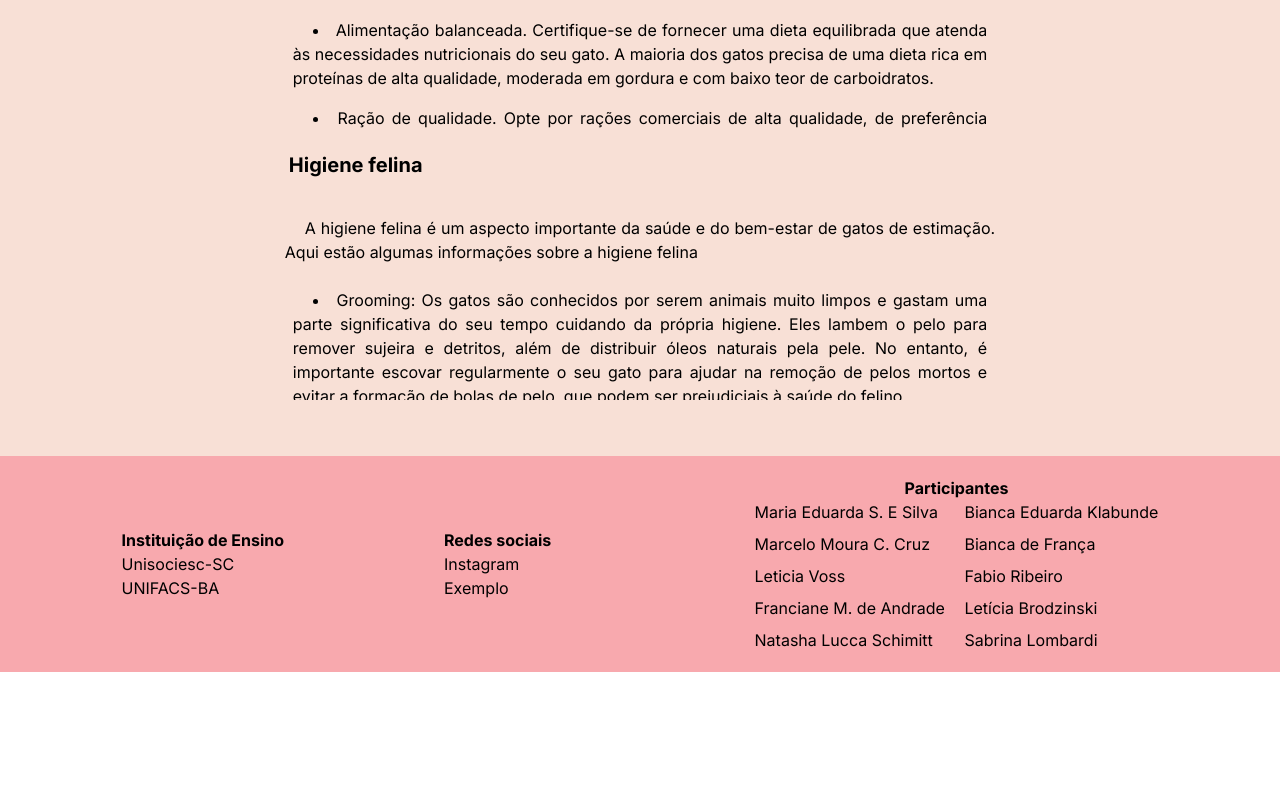
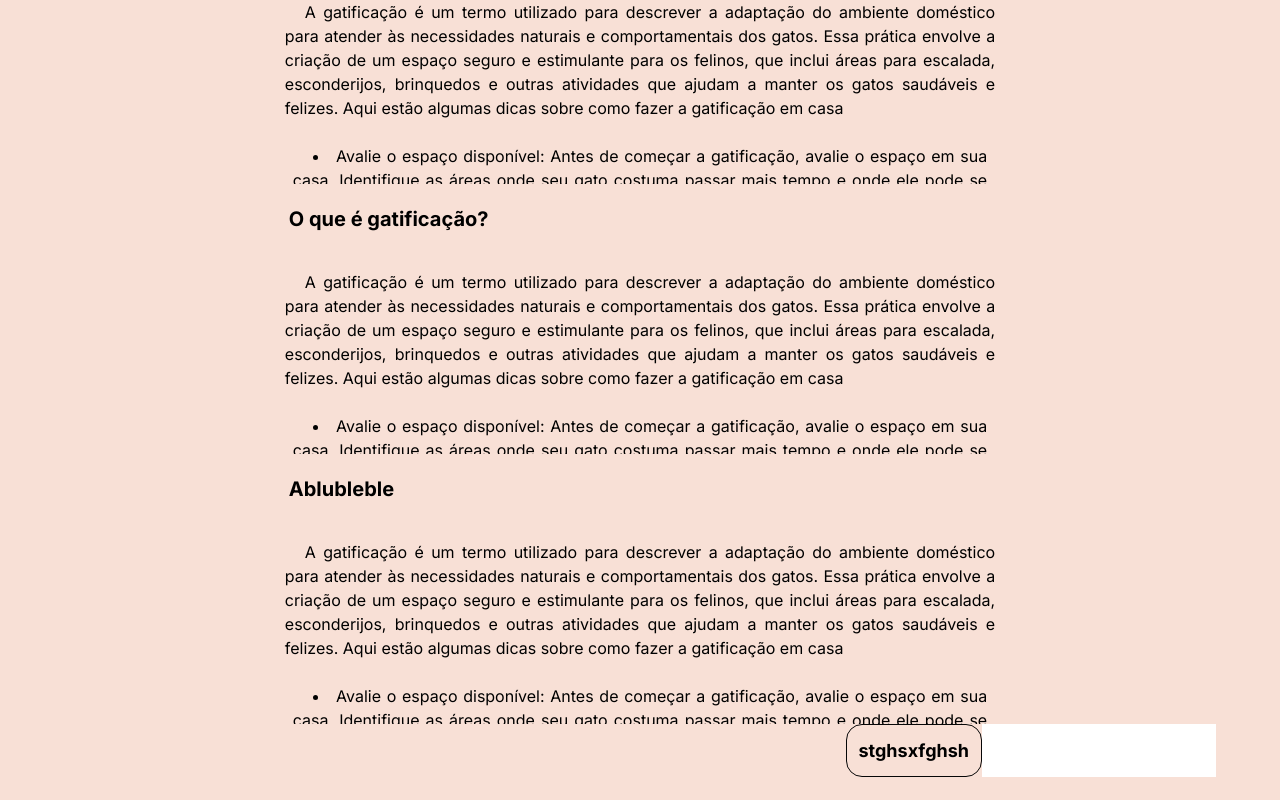
Before and after one commit to PatryckDiasDelfes/next.page-d-3, a Next.js app: page / in a window 1280 px wide. Shown: the part 940-1740 px from the top of the page. Before the commit the page ends 1612 px from the top, so only its background shows below. Built offline with nearby package versions, Linux system fonts and the light colour scheme.

Commit message:
MEU Deus

```diff
--- /dev/null
+++ b/app/components/floatingButton.tsx
@@ -0,0 +1,18 @@
+
+
+
+export default function FloatingButton () {
+    return (
+
+      <section className="flex justify-end pr-16">
+
+        <button className="font-bold text-[18px] border p-3 border-[#070707] border-solid rounded-2xl">
+            stghsxfghsh
+        </button>
+
+        <input type="text" />
+
+      </section>
+
+    )
+  }
--- a/app/components/postList.tsx
+++ b/app/components/postList.tsx
@@ -1,30 +1,134 @@
+'use client'
+
+import { useState } from "react"
 import PostProp from "./postProp"
+import floatingButton from "./floatingButton"
+import FloatingButton from "./floatingButton"
 
 export default function PostList() {
-  return (
-    <>
 
-      <section className="bg-[#F2C1AE] bg-opacity-50  pb-14">
+  interface IPost {
+    title:string,
+    text:string,
+    items:string[]
+  }
 
-        <div className="flex flex-col items-center">
+  const [groupPost, setGroupPost] = useState ( [
+    {
+      title:"O que é gatificação?",
 
-          <PostProp
-            title="O que é gatificação?"
+      text:"A gatificação é um termo utilizado para descrever a adaptação do ambiente doméstico para atender às necessidades naturais e comportamentais dos gatos. Essa prática envolve a criação de um espaço seguro e estimulante para os felinos, que inclui áreas para escalada, esconderijos, brinquedos e outras atividades que ajudam a manter os gatos saudáveis e felizes. Aqui estão algumas dicas sobre como fazer a gatificação em casa",
 
-            text="A gatificação é um termo utilizado para descrever a adaptação do ambiente doméstico para atender às necessidades naturais e comportamentais dos gatos. Essa prática envolve a criação de um espaço seguro e estimulante para os felinos, que inclui áreas para escalada, esconderijos, brinquedos e outras atividades que ajudam a manter os gatos saudáveis e felizes. Aqui estão algumas dicas sobre como fazer a gatificação em casa"
-
-            items={[
+      items:[
               "Avalie o espaço disponível: Antes de começar a gatificação, avalie o espaço em sua casa. Identifique as áreas onde seu gato costuma passar mais tempo e onde ele pode se beneficiar de atividades como escalada e exploração.",
               "Crie áreas de escalada: Gatos adoram escalar. Instale prateleiras, postes de arranhar, árvores de gato e outros objetos que permitam que eles subam e se exercitem verticalmente. Certifique-se de que essas estruturas sejam seguras e estáveis.",
               "Forneça esconderijos: Gatos também gostam de se esconder e se aconchegar em lugares aconchegantes. Coloque caixas, cestas, tocas e almofadas em locais estratégicos para que seu gato tenha lugares onde se sentir seguro.",
               "Use brinquedos interativos: Brinquedos que estimulam a mente do gato, como bolinhas, varinhas com penas e jogos de tabuleiro para gatos, são ótimos para mantê-los mentalmente ativos. Certifique-se de trocar os brinquedos regularmente para evitar que seu gato se entedie.",
               "Crie áreas de observação: Gatos adoram observar o mundo ao seu redor. Posicione prateleiras perto de janelas para que seu gato possa ver a atividade lá fora. Isso também permite que eles tomem sol, o que é benéfico para sua saúde.",
               "Plante grama de gato: Muitos gatos gostam de mastigar grama, que pode ajudar na digestão. Considere a possibilidade de cultivar grama de gato em vasos dentro de casa para que seu felino tenha acesso a ela."
-            ]}
+            ]
+    },
+    {
+      title:"O que é gatificação?",
 
+      text:"A gatificação é um termo utilizado para descrever a adaptação do ambiente doméstico para atender às necessidades naturais e comportamentais dos gatos. Essa prática envolve a criação de um espaço seguro e estimulante para os felinos, que inclui áreas para escalada, esconderijos, brinquedos e outras atividades que ajudam a manter os gatos saudáveis e felizes. Aqui estão algumas dicas sobre como fazer a gatificação em casa",
+
+      items:[
+              "Avalie o espaço disponível: Antes de começar a gatificação, avalie o espaço em sua casa. Identifique as áreas onde seu gato costuma passar mais tempo e onde ele pode se beneficiar de atividades como escalada e exploração.",
+              "Crie áreas de escalada: Gatos adoram escalar. Instale prateleiras, postes de arranhar, árvores de gato e outros objetos que permitam que eles subam e se exercitem verticalmente. Certifique-se de que essas estruturas sejam seguras e estáveis.",
+              "Forneça esconderijos: Gatos também gostam de se esconder e se aconchegar em lugares aconchegantes. Coloque caixas, cestas, tocas e almofadas em locais estratégicos para que seu gato tenha lugares onde se sentir seguro.",
+              "Use brinquedos interativos: Brinquedos que estimulam a mente do gato, como bolinhas, varinhas com penas e jogos de tabuleiro para gatos, são ótimos para mantê-los mentalmente ativos. Certifique-se de trocar os brinquedos regularmente para evitar que seu gato se entedie.",
+              "Crie áreas de observação: Gatos adoram observar o mundo ao seu redor. Posicione prateleiras perto de janelas para que seu gato possa ver a atividade lá fora. Isso também permite que eles tomem sol, o que é benéfico para sua saúde.",
+              "Plante grama de gato: Muitos gatos gostam de mastigar grama, que pode ajudar na digestão. Considere a possibilidade de cultivar grama de gato em vasos dentro de casa para que seu felino tenha acesso a ela."
+            ]
+    },
+    {
+      title:"O que é gatificação?",
+
+      text:"A gatificação é um termo utilizado para descrever a adaptação do ambiente doméstico para atender às necessidades naturais e comportamentais dos gatos. Essa prática envolve a criação de um espaço seguro e estimulante para os felinos, que inclui áreas para escalada, esconderijos, brinquedos e outras atividades que ajudam a manter os gatos saudáveis e felizes. Aqui estão algumas dicas sobre como fazer a gatificação em casa",
+
+      items:[
+              "Avalie o espaço disponível: Antes de começar a gatificação, avalie o espaço em sua casa. Identifique as áreas onde seu gato costuma passar mais tempo e onde ele pode se beneficiar de atividades como escalada e exploração.",
+              "Crie áreas de escalada: Gatos adoram escalar. Instale prateleiras, postes de arranhar, árvores de gato e outros objetos que permitam que eles subam e se exercitem verticalmente. Certifique-se de que essas estruturas sejam seguras e estáveis.",
+              "Forneça esconderijos: Gatos também gostam de se esconder e se aconchegar em lugares aconchegantes. Coloque caixas, cestas, tocas e almofadas em locais estratégicos para que seu gato tenha lugares onde se sentir seguro.",
+              "Use brinquedos interativos: Brinquedos que estimulam a mente do gato, como bolinhas, varinhas com penas e jogos de tabuleiro para gatos, são ótimos para mantê-los mentalmente ativos. Certifique-se de trocar os brinquedos regularmente para evitar que seu gato se entedie.",
+              "Crie áreas de observação: Gatos adoram observar o mundo ao seu redor. Posicione prateleiras perto de janelas para que seu gato possa ver a atividade lá fora. Isso também permite que eles tomem sol, o que é benéfico para sua saúde.",
+              "Plante grama de gato: Muitos gatos gostam de mastigar grama, que pode ajudar na digestão. Considere a possibilidade de cultivar grama de gato em vasos dentro de casa para que seu felino tenha acesso a ela."
+            ]
+    },
+    {
+      title:"Ablubleble",
+
+      text:"A gatificação é um termo utilizado para descrever a adaptação do ambiente doméstico para atender às necessidades naturais e comportamentais dos gatos. Essa prática envolve a criação de um espaço seguro e estimulante para os felinos, que inclui áreas para escalada, esconderijos, brinquedos e outras atividades que ajudam a manter os gatos saudáveis e felizes. Aqui estão algumas dicas sobre como fazer a gatificação em casa",
+
+      items:[
+              "Avalie o espaço disponível: Antes de começar a gatificação, avalie o espaço em sua casa. Identifique as áreas onde seu gato costuma passar mais tempo e onde ele pode se beneficiar de atividades como escalada e exploração.",
+              "Crie áreas de escalada: Gatos adoram escalar. Instale prateleiras, postes de arranhar, árvores de gato e outros objetos que permitam que eles subam e se exercitem verticalmente. Certifique-se de que essas estruturas sejam seguras e estáveis.",
+              "Forneça esconderijos: Gatos também gostam de se esconder e se aconchegar em lugares aconchegantes. Coloque caixas, cestas, tocas e almofadas em locais estratégicos para que seu gato tenha lugares onde se sentir seguro.",
+              "Use brinquedos interativos: Brinquedos que estimulam a mente do gato, como bolinhas, varinhas com penas e jogos de tabuleiro para gatos, são ótimos para mantê-los mentalmente ativos. Certifique-se de trocar os brinquedos regularmente para evitar que seu gato se entedie.",
+              "Crie áreas de observação: Gatos adoram observar o mundo ao seu redor. Posicione prateleiras perto de janelas para que seu gato possa ver a atividade lá fora. Isso também permite que eles tomem sol, o que é benéfico para sua saúde.",
+              "Plante grama de gato: Muitos gatos gostam de mastigar grama, que pode ajudar na digestão. Considere a possibilidade de cultivar grama de gato em vasos dentro de casa para que seu felino tenha acesso a ela."
+            ]
+    },
+
+  ] )
+
+  function addPost(post:IPost) {
+    setGroupPost ([...groupPost, post])
+    console.log(groupPost)
+  }
+
+  return (
+    <>
+
+      <section className="bg-[#F2C1AE] bg-opacity-50  pb-14">
+
+        button
+
+        <button onClick={() => addPost({
+          title:"funfa sim po",
+
+          text:"A gatificação é um termo utilizado para descrever a adaptação do ambiente doméstico para atender às necessidades naturais e comportamentais dos gatos. Essa prática envolve a criação de um espaço seguro e estimulante para os felinos, que inclui áreas para escalada, esconderijos, brinquedos e outras atividades que ajudam a manter os gatos saudáveis e felizes. Aqui estão algumas dicas sobre como fazer a gatificação em casa",
+
+          items:[
+                  "Avalie o espaço disponível: Antes de começar a gatificação, avalie o espaço em sua casa. Identifique as áreas onde seu gato costuma passar mais tempo e onde ele pode se beneficiar de atividades como escalada e exploração.",
+                  "Crie áreas de escalada: Gatos adoram escalar. Instale prateleiras, postes de arranhar, árvores de gato e outros objetos que permitam que eles subam e se exercitem verticalmente. Certifique-se de que essas estruturas sejam seguras e estáveis.",
+                  "Forneça esconderijos: Gatos também gostam de se esconder e se aconchegar em lugares aconchegantes. Coloque caixas, cestas, tocas e almofadas em locais estratégicos para que seu gato tenha lugares onde se sentir seguro.",
+                  "Use brinquedos interativos: Brinquedos que estimulam a mente do gato, como bolinhas, varinhas com penas e jogos de tabuleiro para gatos, são ótimos para mantê-los mentalmente ativos. Certifique-se de trocar os brinquedos regularmente para evitar que seu gato se entedie.",
+                  "Crie áreas de observação: Gatos adoram observar o mundo ao seu redor. Posicione prateleiras perto de janelas para que seu gato possa ver a atividade lá fora. Isso também permite que eles tomem sol, o que é benéfico para sua saúde.",
+                  "Plante grama de gato: Muitos gatos gostam de mastigar grama, que pode ajudar na digestão. Considere a possibilidade de cultivar grama de gato em vasos dentro de casa para que seu felino tenha acesso a ela."
+                ]
+        },)}>Add</button>
+        <input type="text" />
+        <textarea name="" id="" />
+
+        <div className="flex flex-col items-center">
+
+          {groupPost.map((post)=>(
+            <PostProp
+              title= {post.title}
+
+              text= {post.text}
+
+              items= {post.items}
             />
 
-          <PostProp
+          ))}
+
+
+
+        </div>
+
+        <FloatingButton/>
+
+      </section>
+
+    </>
+  )
+}
+
+
+        {/* <PostProp
           title="Alimentação"
 
           text="Cuidar da alimentação de um gato é fundamental para garantir sua saúde e bem-estar. Aqui estão algumas dicas importantes para garantir que seu gato receba a nutrição adequada"
@@ -52,12 +156,4 @@ export default function PostList() {
             "Escovação dental: A saúde bucal é importante para os gatos, e a escovação dos dentes pode ajudar a prevenir problemas dentários. Use uma escova de dentes e pasta de dentes específicas para gatos e siga as recomendações do veterinário quanto à frequência."
           ]}
 
-          />
-
-        </div>
-
-      </section>
-
-    </>
-  )
-}
+        /> */}
--- a/app/components/postProp.tsx
+++ b/app/components/postProp.tsx
@@ -1,3 +1,5 @@
+import { Scrollbar } from 'react-scrollbars-custom';
+
 interface PostProp {
 
   title: string,
@@ -29,10 +31,10 @@ export default function PostProp(prop: PostProp) {
 
             <div>
 
-              <span className="flex flex-col gap-4 indent-5  text-justify text-[16px] p-4 max-h-[200px] overflow-scroll scrollbar-hide">
+          <span className="flex flex-col gap-4 indent-5  text-justify text-[16px] p-4 max-h-[200px] overflow-scroll">
                 {prop.text}
 
-                <ol className="list-disc list-inside">
+                <ol className="list-disc list-inside ">
                   {prop.items.map((item:string)=>(
                     <li className="flex-col p-2">
                       {item}
--- a/app/globals.css
+++ b/app/globals.css
@@ -1,3 +1,18 @@
 @tailwind base;
 @tailwind components;
 @tailwind utilities;
+
+
+*::-webkit-scrollbar {
+    background-color: transparent;
+}
+
+*::-webkit-scrollbar-thumb {
+    background: #D9A5AA;
+    border-radius: 10px;
+
+}
+
+*::-webkit-scrollbar-corner {
+    display: none;
+}
--- a/package.json
+++ b/package.json
@@ -12,6 +12,7 @@
     "next": "latest",
     "react": "latest",
     "react-dom": "latest",
+    "react-scrollbars-custom": "^4.1.1",
     "tailwind-scrollbar-hide": "^1.1.7"
   },
   "devDependencies": {
```
Also changed, not shown: 1 other file (tests, documents, lock files or other folders). Lines whose indentation alone changed are shown as unchanged.
